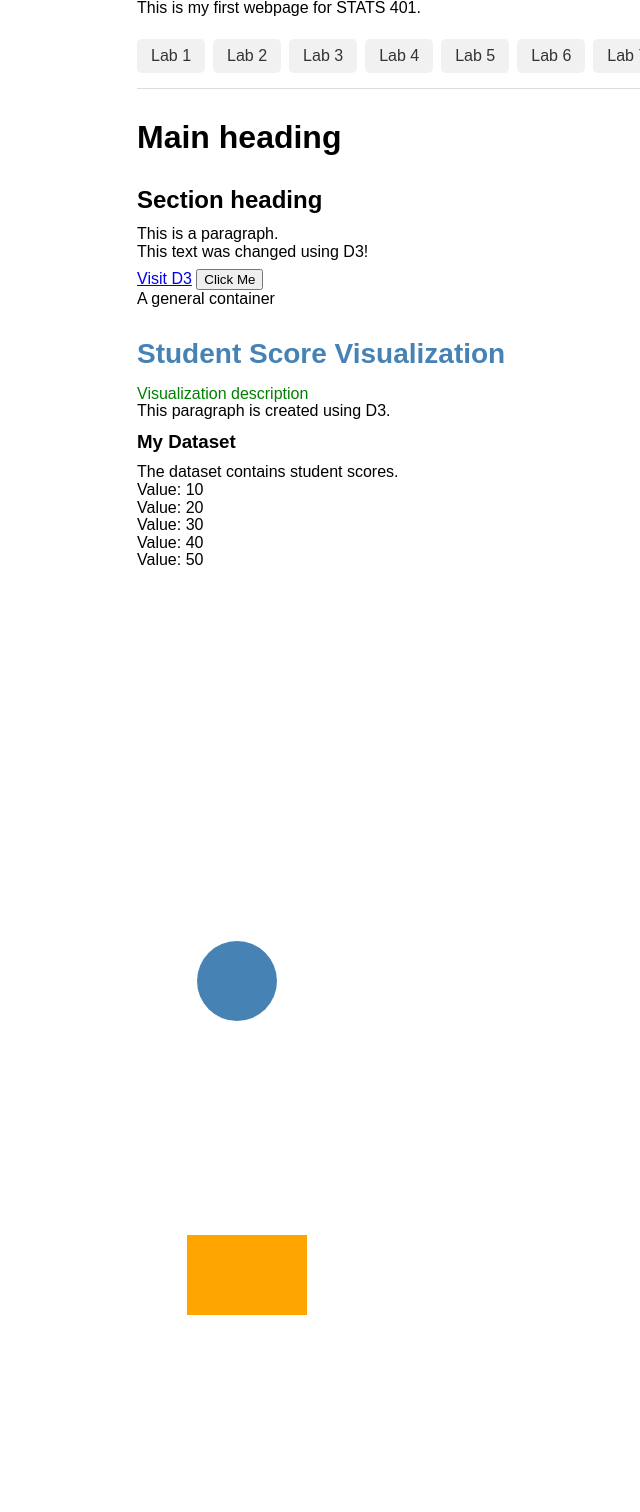
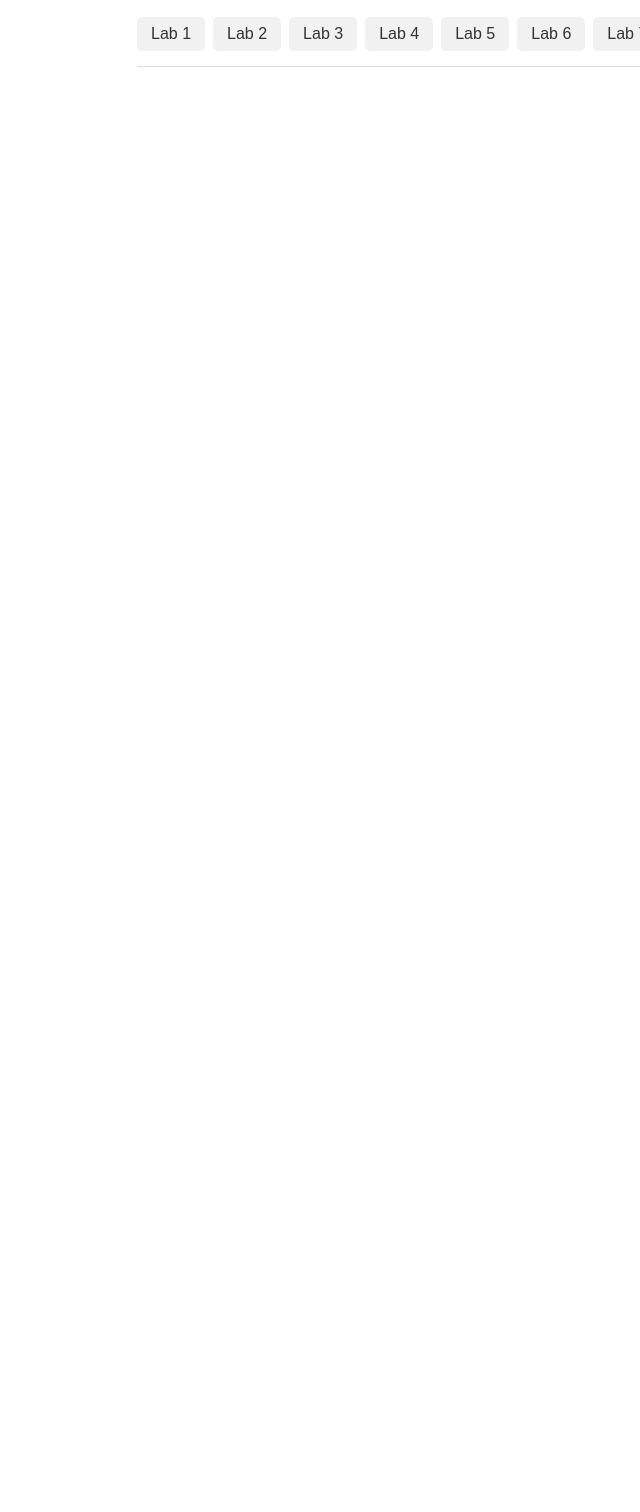
Before and after one commit to Aeromasonn/stats401-labs, a plain HTML site: page index.html in a window 1280 px wide. Shown: the part 148-1660 px from the top of the page, without its empty margins (3-643 px from the left). After the commit the page ends 800 px from the top, so only its background shows below. Drawn offline with nearby package versions, Linux system fonts and the light colour scheme.

Commit message:
clean up on main page

```diff
--- a/index.html
+++ b/index.html
@@ -15,11 +15,7 @@
 
     <h1>STATS 401: Data Acquisition and Visualization</h1>
 
-    <h2>Lab 1: Getting Started with D3.js</h2>
-
-    <p>
-        This is my first webpage for STATS 401.
-    </p>
+    <h2>Labs page of Yuxuan Huang, yh409</h2>
 
     <nav class="lab-nav">
 
@@ -36,61 +32,6 @@
 
     </nav>
 
-    <h1>Main heading</h1>
-
-    <h2>Section heading</h2>
-
-    <p>This is a paragraph.</p>
-
-    <p id="message">Original message</p>
-
-    <a href="https://d3js.org/">Visit D3</a>
-
-    <button>Click Me</button>
-
-    <div>
-        A general container
-    </div>
-
-    <div id="chart"></div>
-
-    <h2 id="title">My Visualization</h2>
-
-    <p class="description">
-        Visualization description
-    </p>
-
-    <div id="content"></div>
-
-    <div id="numbers"></div>
-
-    <svg width="600" height="300"></svg>
-
-    <svg width="600" height="300">
-
-        <circle
-            cx="100"
-            cy="100"
-            r="40"
-            fill="steelblue">
-        </circle>
-
-    </svg>
-
-    <svg width="600" height="300">
-
-        <rect
-            x="50"
-            y="50"
-            width="120"
-            height="80"
-            fill="orange">
-        </rect>
-
-    </svg>
-
-    <div id="svg-demo"></div>
-
     <script src="https://cdn.jsdelivr.net/npm/d3@7"></script>
 
     <script src="js/main.js"></script>
```
Also changed, not shown: lab1/index.html (+13 -0 lines), lab2/index.html (+5 -0 lines).
